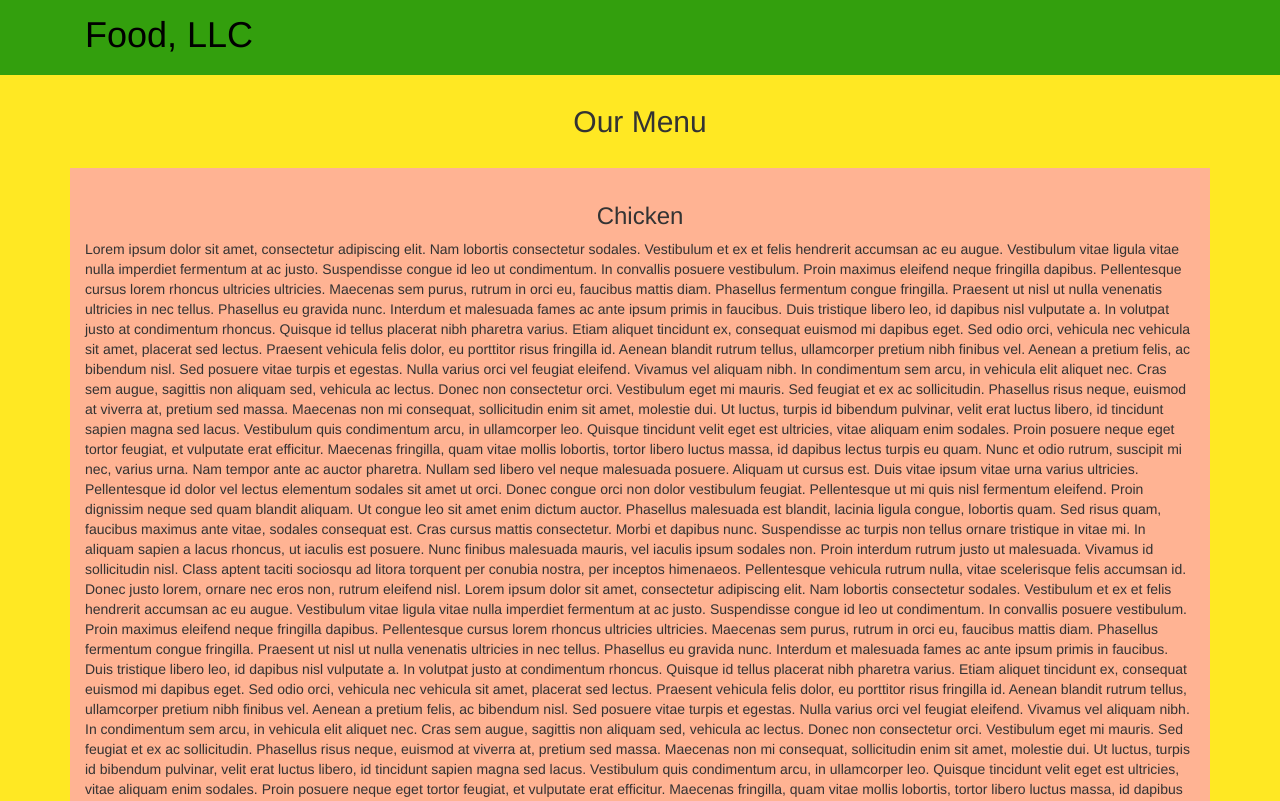
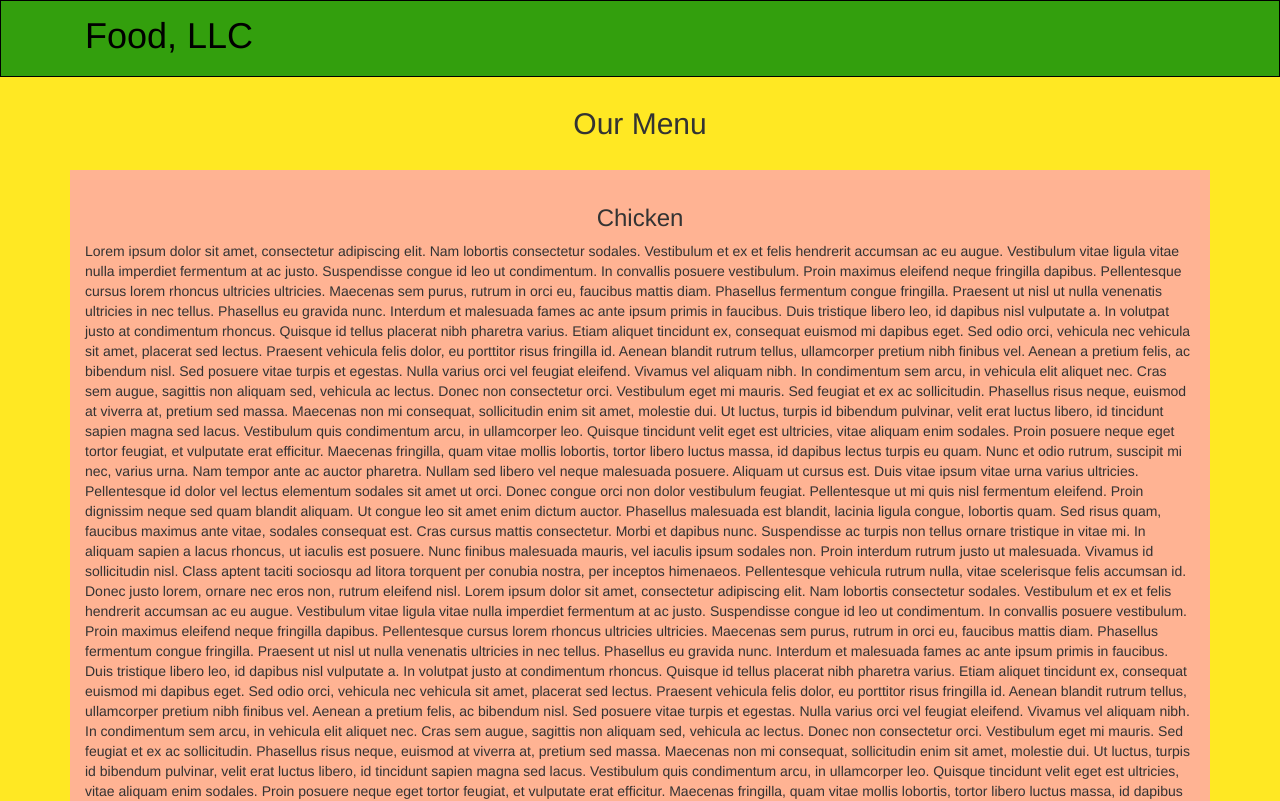
Before and after one commit to mahmudazam/coursera-test, a plain HTML site: page module_3_solution/index.html in a window 1280 px wide. Shown: the top 801 px of the page. Drawn offline with Linux system fonts and the light colour scheme.

Commit message:
Final refinements

```diff
--- a/module_3_solution/css/styles.css
+++ b/module_3_solution/css/styles.css
@@ -6,7 +6,7 @@ body {
 
 header .navbar {
 	border-radius: 0px;
-	border: 0px solid black;
+	border: 1px solid black;
 	background-color: #339F0D;
 }
 
```
